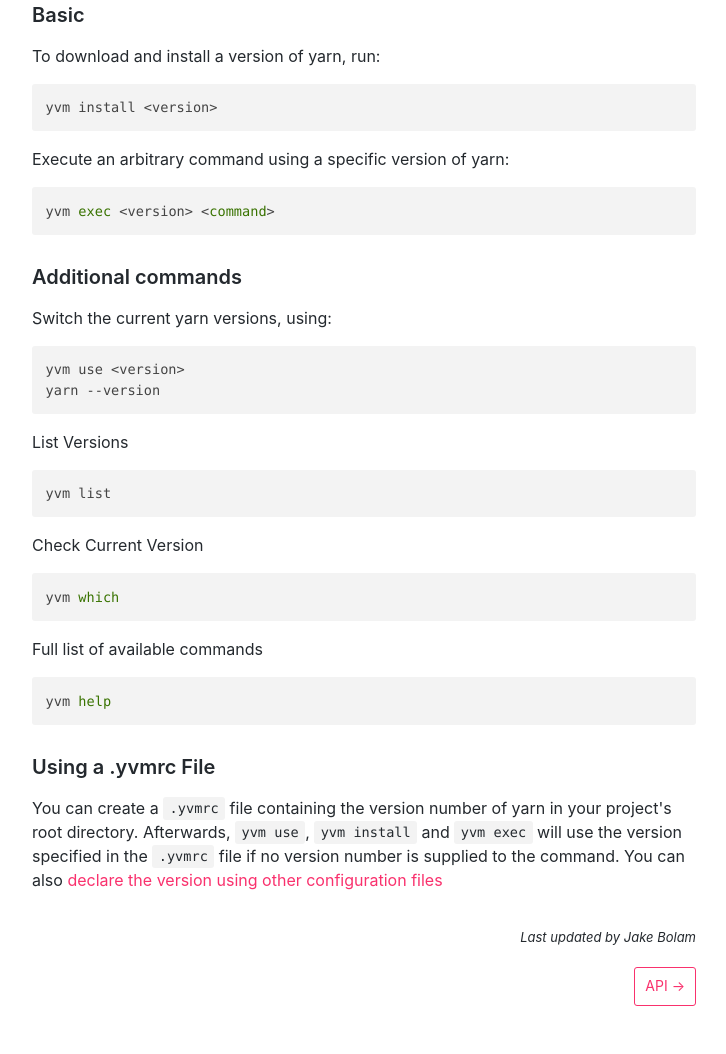
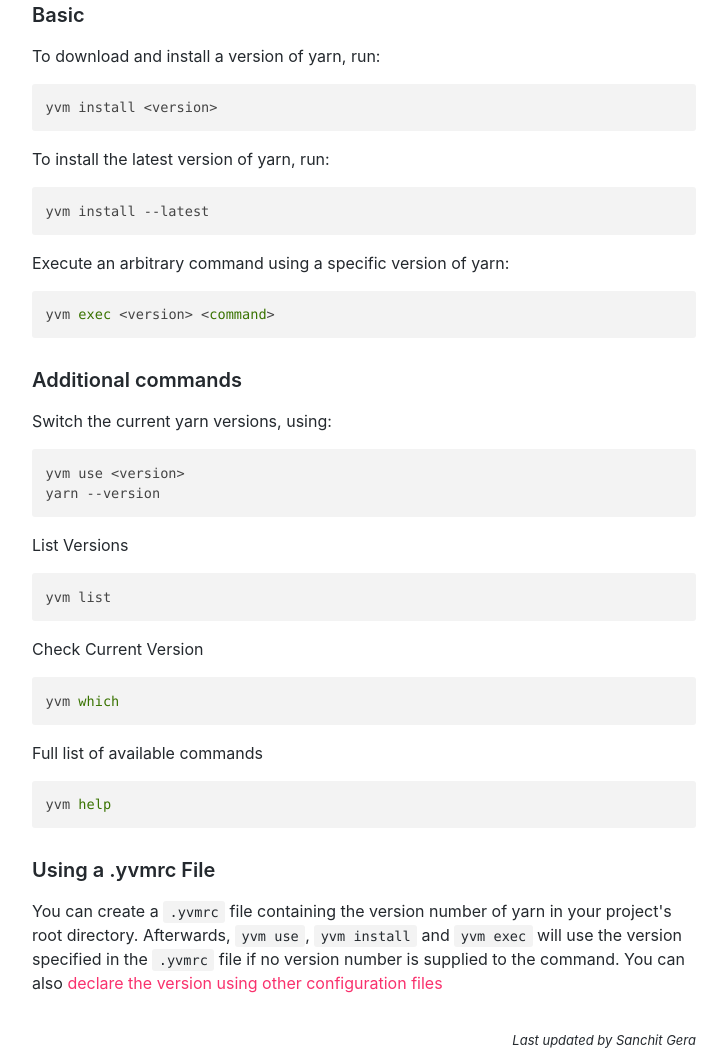
Before and after one commit to tophat/yvm, a plain HTML site: page docs/overview.html in a window 1280 px wide. Shown: the part 2087-3141 px from the top of the page, without its empty margins (276-1002 px from the left). Drawn offline with nearby package versions, Linux system fonts and the light colour scheme.

Commit message:
[skip ci]
Deploy website version based on 47f382f77e8db990493d44ef1cb2f8b7024b2786

```diff
--- a/docs/overview.html
+++ b/docs/overview.html
@@ -56,6 +56,9 @@
 <p>To download and install a version of yarn, run:</p>
 <pre><code class="hljs css language-bash">yvm install &lt;version&gt;
 </code></pre>
+<p>To install the latest version of yarn, run:</p>
+<pre><code class="hljs css language-bash">yvm install --latest
+</code></pre>
 <p>Execute an arbitrary command using a specific version of yarn:</p>
 <pre><code class="hljs css language-bash">yvm <span class="hljs-built_in">exec</span> &lt;version&gt; &lt;<span class="hljs-built_in">command</span>&gt;
 </code></pre>
@@ -76,4 +79,4 @@
 <h3><a class="anchor" aria-hidden="true" id="using-a-yvmrc-file-"></a><a href="#using-a-yvmrc-file-" aria-hidden="true" class="hash-link"><svg class="hash-link-icon" aria-hidden="true" height="16" version="1.1" viewBox="0 0 16 16" width="16"><path fill-rule="evenodd" d="M4 9h1v1H4c-1.5 0-3-1.69-3-3.5S2.55 3 4 3h4c1.45 0 3 1.69 3 3.5 0 1.41-.91 2.72-2 3.25V8.59c.58-.45 1-1.27 1-2.09C10 5.22 8.98 4 8 4H4c-.98 0-2 1.22-2 2.5S3 9 4 9zm9-3h-1v1h1c1 0 2 1.22 2 2.5S13.98 12 13 12H9c-.98 0-2-1.22-2-2.5 0-.83.42-1.64 1-2.09V6.25c-1.09.53-2 1.84-2 3.25C6 11.31 7.55 13 9 13h4c1.45 0 3-1.69 3-3.5S14.5 6 13 6z"></path></svg></a>Using a .yvmrc File</h3>
 <p>You can create a <code>.yvmrc</code> file containing the version number of yarn in your project's root directory. Afterwards, <code>yvm use</code>, <code>yvm install</code> and <code>yvm exec</code> will use the version specified in the <code>.yvmrc</code> file if no version number is supplied to the command.
 You can also <a href="/docs/faq">declare the version using other configuration files</a></p>
-</span></div></article></div><div class="docLastUpdate"><em>Last updated by Jake Bolam</em></div><div class="docs-prevnext"><a class="docs-next button" href="/docs/api"><span>API</span><span class="arrow-next"> →</span></a></div></div></div><nav class="onPageNav"><ul class="toc-headings"><li><a href="#installation">Installation</a></li><li><a href="#usage">Usage</a><ul class="toc-headings"><li><a href="#automatic-magic">Automatic magic</a></li><li><a href="#basic">Basic</a></li><li><a href="#additional-commands">Additional commands</a></li><li><a href="#using-a-yvmrc-file-">Using a .yvmrc File</a></li></ul></li></ul></nav></div><footer class="nav-footer" id="footer"><section class="footer"><div class="footer-icon"><a href="/" class="nav-home"><img src="/img/yarn.png" alt="Yarn Version Manager" width="58" height="58"/></a></div><div class="footer-github"><a href="https://github.com/tophat/yvm">GitHub</a><a class="github-button" href="https://github.com/tophat/yvm" data-icon="octicon-star" data-count-href="/facebook/docusaurus/stargazers" data-show-count="true" data-count-aria-label="# stargazers on GitHub" aria-label="Star this project on GitHub">Star</a></div></section><section class="copyright">Top Hat Open Source</section></footer></div></body></html>
+</span></div></article></div><div class="docLastUpdate"><em>Last updated by Sanchit Gera</em></div><div class="docs-prevnext"><a class="docs-next button" href="/docs/api"><span>API</span><span class="arrow-next"> →</span></a></div></div></div><nav class="onPageNav"><ul class="toc-headings"><li><a href="#installation">Installation</a></li><li><a href="#usage">Usage</a><ul class="toc-headings"><li><a href="#automatic-magic">Automatic magic</a></li><li><a href="#basic">Basic</a></li><li><a href="#additional-commands">Additional commands</a></li><li><a href="#using-a-yvmrc-file-">Using a .yvmrc File</a></li></ul></li></ul></nav></div><footer class="nav-footer" id="footer"><section class="footer"><div class="footer-icon"><a href="/" class="nav-home"><img src="/img/yarn.png" alt="Yarn Version Manager" width="58" height="58"/></a></div><div class="footer-github"><a href="https://github.com/tophat/yvm">GitHub</a><a class="github-button" href="https://github.com/tophat/yvm" data-icon="octicon-star" data-count-href="/facebook/docusaurus/stargazers" data-show-count="true" data-count-aria-label="# stargazers on GitHub" aria-label="Star this project on GitHub">Star</a></div></section><section class="copyright">Top Hat Open Source</section></footer></div></body></html>
```
Also changed, not shown: docs/overview/index.html (+4 -1 lines).
